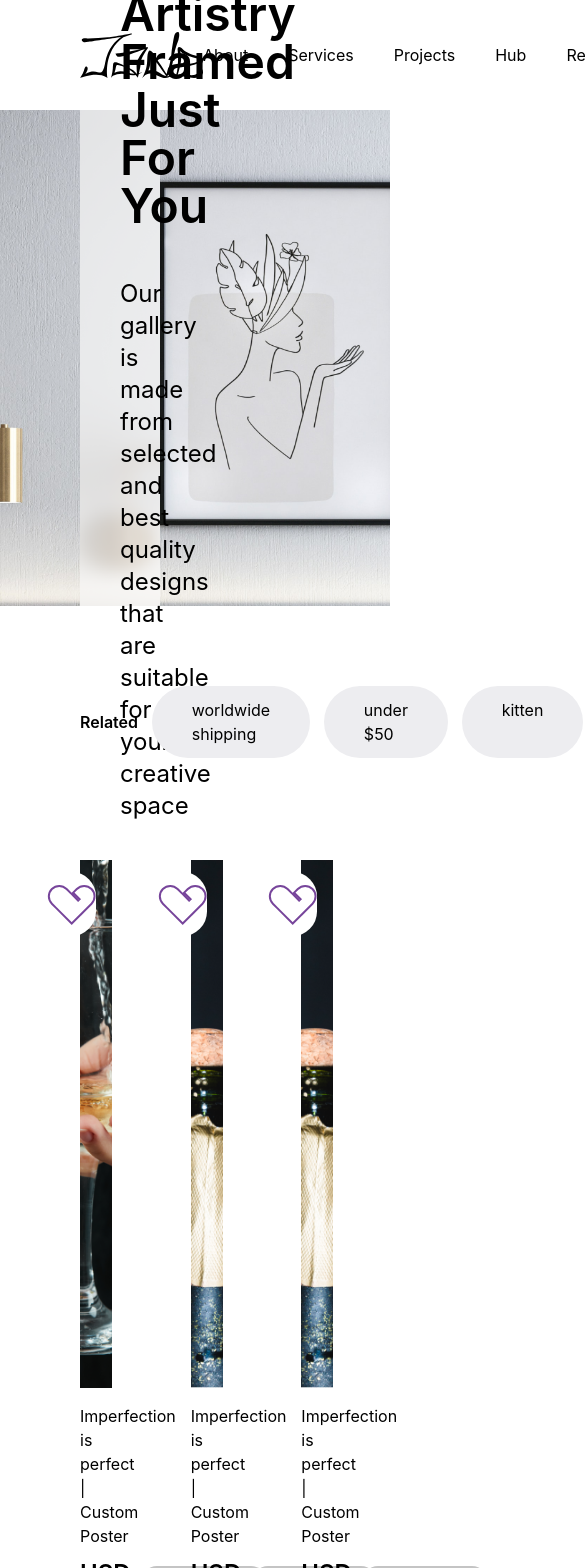
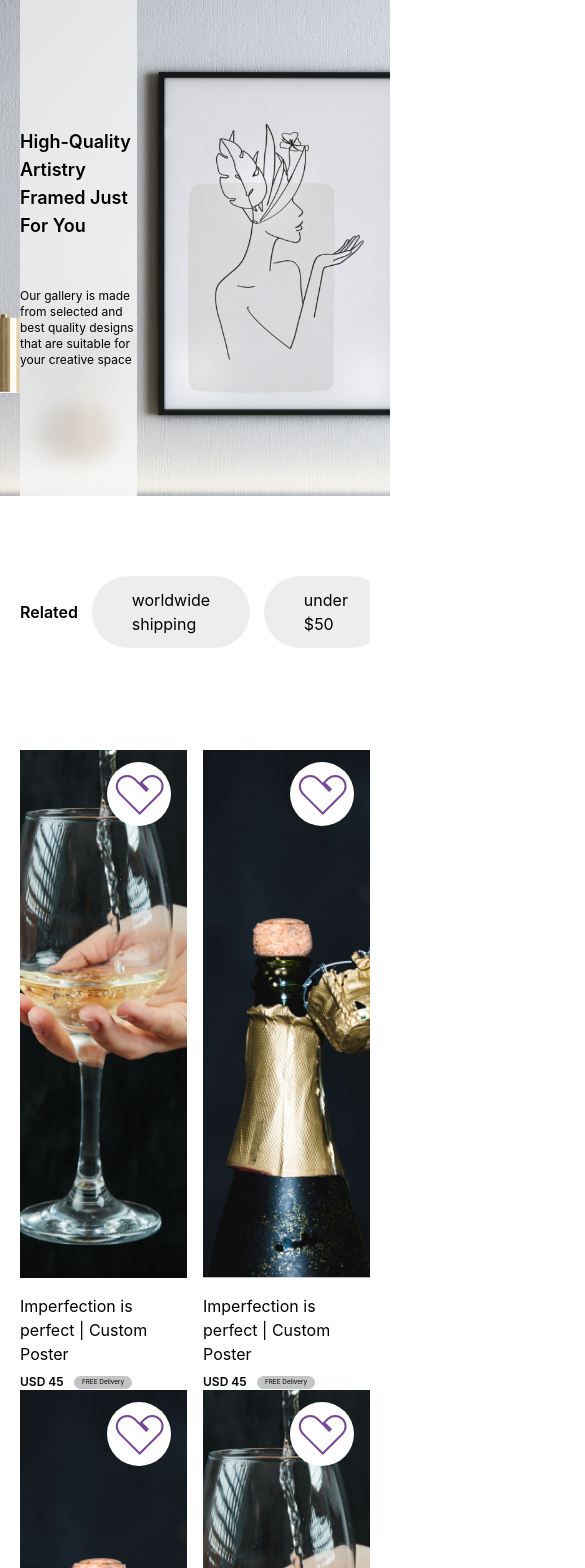
Before and after one commit to jadeoflagos/jademediapro, a Next.js app: page /store in a window 390 px wide. Shown: the top 1568 px of the page, 585 px wide, since content can reach past the window. Built offline with nearby package versions, Linux system fonts and the light colour scheme.

Commit message:
WIP: store responsiveness

```diff
--- a/components/Product.jsx
+++ b/components/Product.jsx
@@ -18,8 +18,8 @@ const Product = ({ title, img, price, delivery }) => {
 
       <p className="mt-[1rem] mb-[0.5rem] ">{title}</p>
       <div className="flex items-center gap-[0.64rem]">
-        <p className="font-semibold text-[1.5rem]">{price}</p>
-        <span className="bg-[#C4C4C4] rounded-[1rem] py-0.5 font-normal px-8">
+        <p className="font-semibold text-xs lg:text-[1.5rem]">{price}</p>
+        <span className="bg-[#C4C4C4] rounded-[1rem] text-[0.4rem] lg:text-base  py-0.5 font-normal px-2  lg:px-8">
           {delivery}
         </span>
       </div>
--- a/pages/blog/index.jsx
+++ b/pages/blog/index.jsx
@@ -103,7 +103,7 @@ const Blog = () => {
           <InterviewCard />
         </div>
       </div>
-      {/* <Footer /> */}
+       <Footer />
     </div>
   );
 };
--- a/pages/store.jsx
+++ b/pages/store.jsx
@@ -23,10 +23,10 @@ const Store = () => {
   return (
     <div>
       <div>
-        <Navbar darkLogo />
+        {/* <Navbar darkLogo /> */}
       </div>
       <div
-        className="w-screen h-[31rem] px-20 "
+        className="w-screen h-[31rem] lg:px-20 px-5"
         style={{
           background: `url("/images/storebg.png")`,
           backgroundSize: "cover",
@@ -34,26 +34,26 @@ const Store = () => {
         }}
       >
         <div
-          className="w-1/3 h-full px-10 flex flex-col justify-center"
+          className="w-1/3 h-full lg:px-10 flex flex-col justify-center"
           style={{
             background: `url("/images/storebg2.png")`,
             backgroundSize: "cover",
             backgroundPosition: "center",
           }}
         >
-          <p className="text-5xl mb-12 font-semibold">
+          <p className="text-lg lg:text-5xl mb-12 font-semibold">
             High-Quality Artistry Framed Just For You
           </p>
-          <p className="text-2xl">
+          <p className="text-xs lg:text-2xl">
             Our gallery is made from selected and best quality designs that are
             suitable for your creative space
           </p>
         </div>
       </div>
-      <section className="px-20 py-20">
+      <section className="px-5 lg:px-20 py-20">
         <div className="flex items-center mb-24">
           <span className="font-semibold mr-[0.857rem]">Related</span>
-          <div className="flex items-cente gap-[0.857rem]">
+          <div className="flex items-cente gap-[0.857rem] flex-grow lg:flex-grow-0 overflow-x-auto lg:overflow-x-hidden">
             {storeTab.map((item, itemIndex) => (
               <span
                 key={`store-tab-number${itemIndex}`}
@@ -64,7 +64,7 @@ const Store = () => {
             ))}
           </div>
         </div>
-        <div className=" mt-[6.4rem] mb-32 grid grid-cols-3 gap-[6.375rem]">
+        <div className=" mt-[6.4rem] mb-32 grid grid-cols-2 gap-x-4 lg:grid-cols-3 lg:gap-[6.375rem]">
           {products.map((product, productIndex) => (
             <Link href="/product-desc" key={`product-${productIndex}`}>
               <a>
@@ -103,7 +103,7 @@ const Store = () => {
           ))}
         </div>{" "}
       </section>
-      <section className="px-20">
+      <section className="lg:px-20 px-5">
         <Pagination currentPage={currentPage} setCurrentPage={setCurrentPage} />
       </section>
 
```
